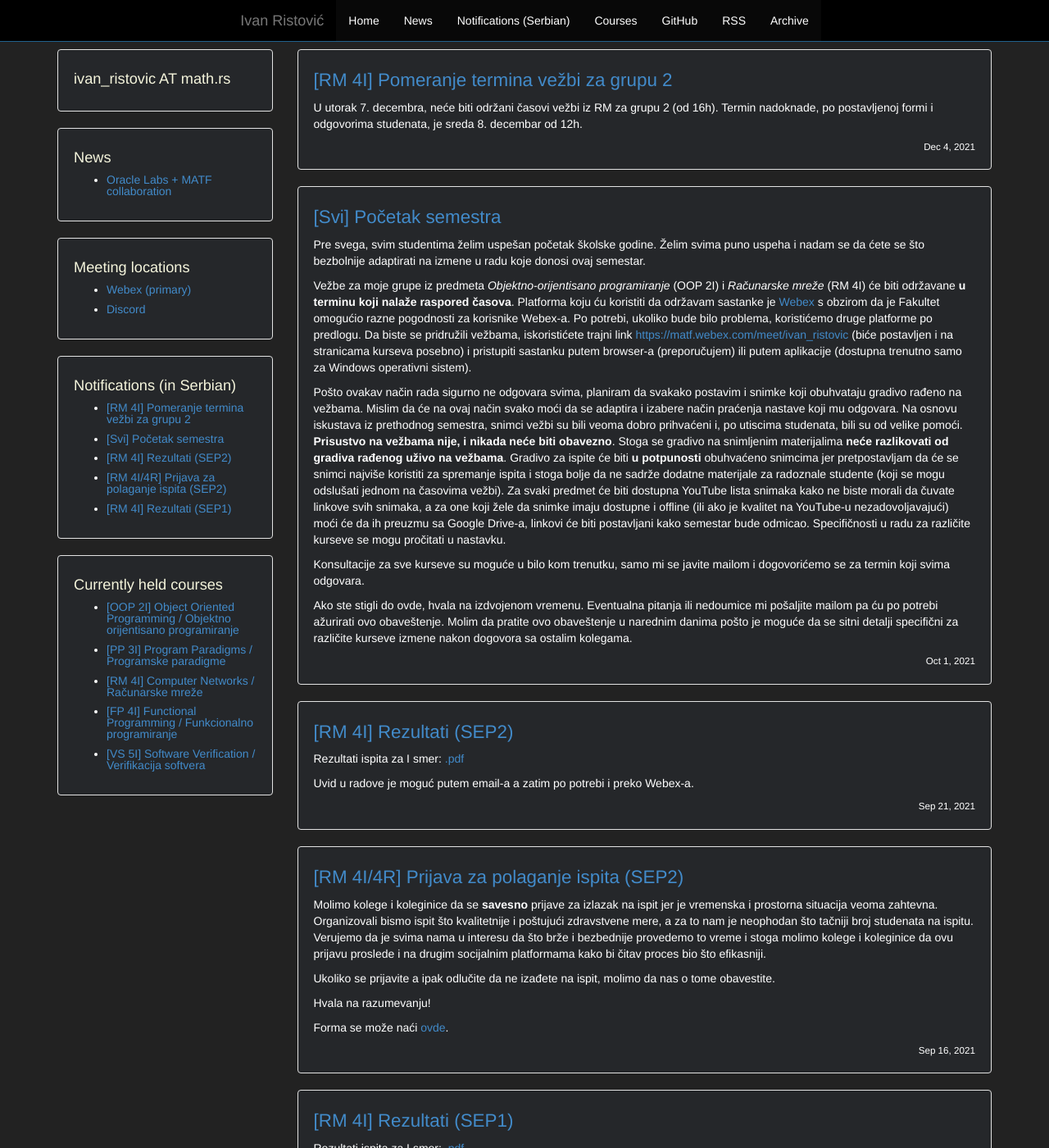
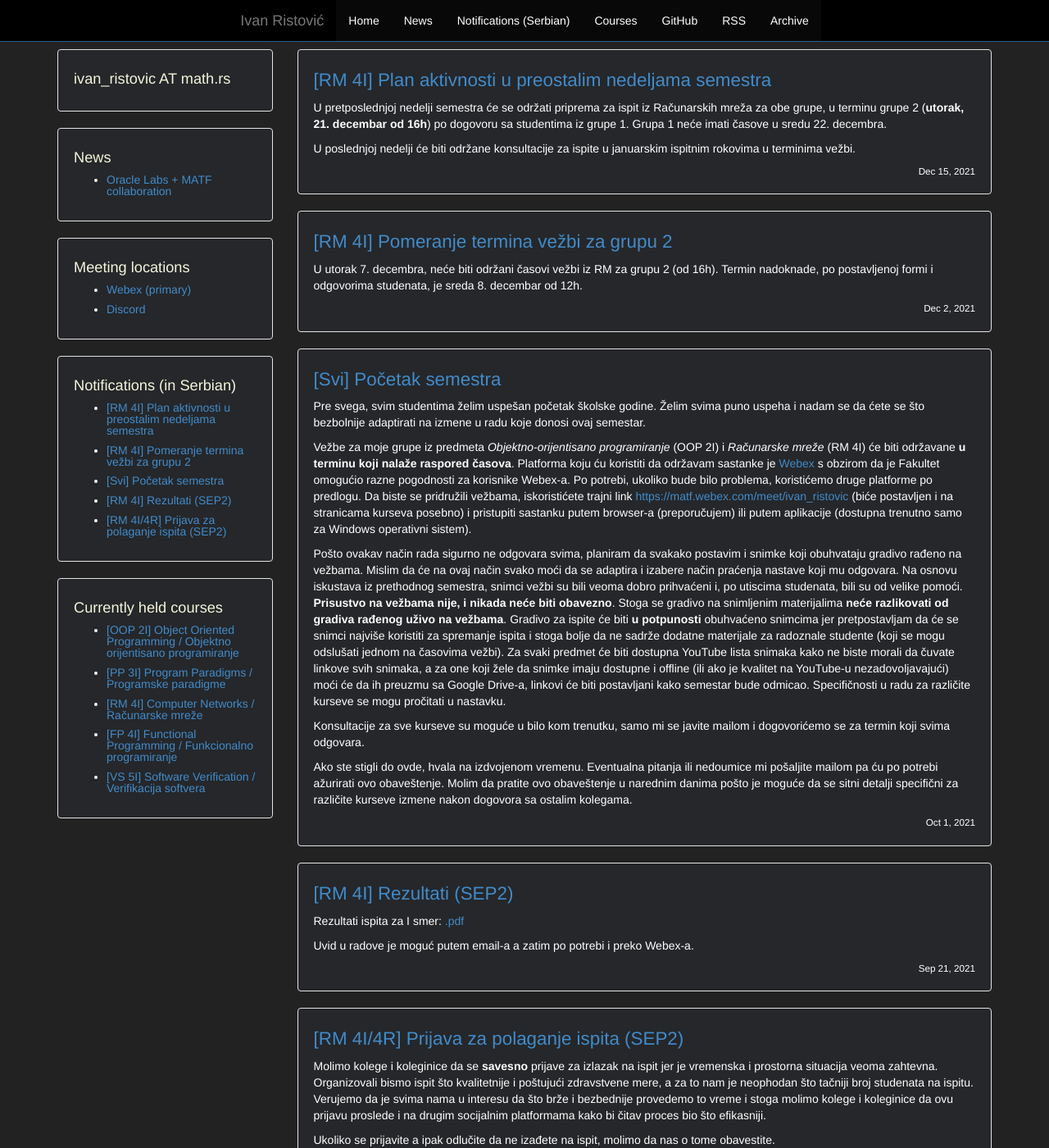
Before and after one commit to ivan-ristovic/ivan-ristovic.github.io, a Jekyll site: the page built from notifications/index.html, in a window 1280 px wide and 1400 px high. Shown: the whole window at 82% size. Built offline with Jekyll 4.4.1, drawn with Linux system fonts in a browser that asks for light colours; the list of posts is cut into pages by our own code; some of the changed text lies outside the part shown.

Commit message:
[RM] Practice updates

```diff
--- a/_includes/news-list.html
+++ b/_includes/news-list.html
@@ -2,9 +2,3 @@
 <ul>
   <li><a href="{{ site.baseurl }}/news#well_0001">Oracle Labs + MATF collaboration</a></li>
 </ul>
-
-<!--
-<h1>Previously held courses</h1>
-<ul>
-</ul>
--->
--- /dev/null
+++ b/_posts/2021_2022/2020-12-15-rm-practices.md
@@ -0,0 +1,14 @@
+---
+layout: post
+course: RM 4I
+title: "Plan aktivnosti u preostalim nedeljama semestra"
+date: 2021-12-15 10:30:00 +0100
+comments: false
+---
+
+U pretposlednjoj nedelji semestra će se održati priprema za ispit iz Računarskih mreža za obe grupe,
+u terminu grupe 2 (**utorak, 21. decembar od 16h**) po dogovoru sa studentima iz grupe 1. Grupa 1 neće
+imati časove u sredu 22. decembra.
+
+U poslednjoj nedelji će biti održane konsultacije za ispite u januarskim ispitnim rokovima u terminima
+vežbi.
```
Also changed, not shown: _posts/2021_2022/2020-12-02-rm-cancellation.md (renamed from _posts/2021_2022/2020-11-02-rm-cancellation.md, +1 -1 lines).
